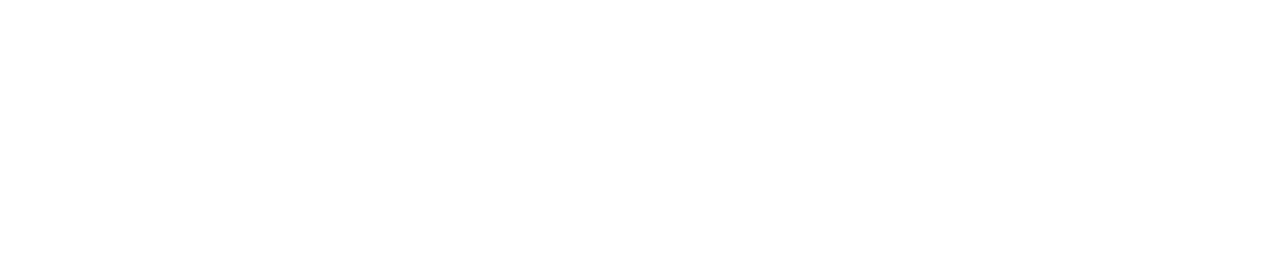
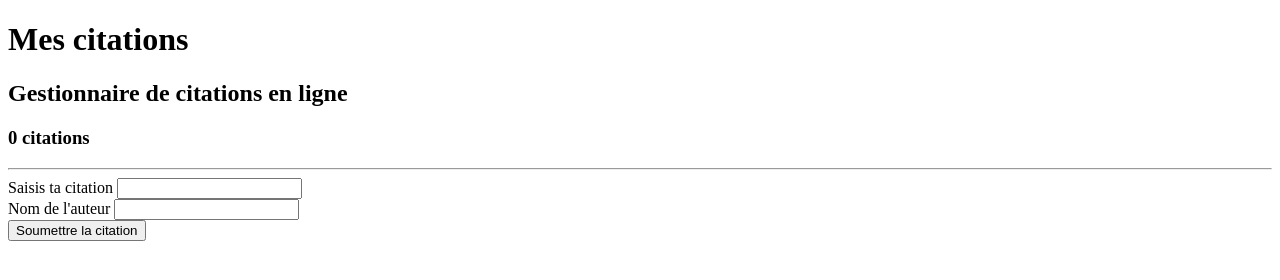
Before and after one commit to Carjardying/quotations-app_v2, a plain HTML site: page index.html in a window 1280 px wide. Drawn offline with Linux system fonts and the light colour scheme.

Commit message:
Etape2 ok

```diff
--- a/index.html
+++ b/index.html
@@ -8,6 +8,17 @@
     <script defer src="script.js"></script>
 </head>
 <body>
+    <h1>Mes citations</h1>
+    <h2>Gestionnaire de citations en ligne</h2>
+    <h3>0 citations</h3>
+    <hr> <!--ligne de séparation-->
 
+    <form >
+        <label>Saisis ta citation</label>
+        <input type="text" id="citation"><br>
+        <label>Nom de l'auteur</label>
+        <input type="text" id="author-name"><br>
+        <button id="submit-button">Soumettre la citation</button>
+    </form>
 </body>
 </html>
```
